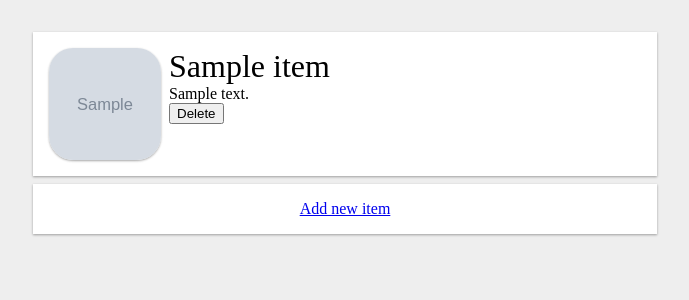
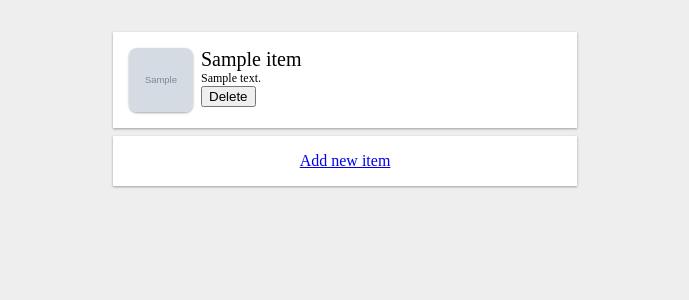
Before and after one commit to BlueKnek/Wheere1, a Flask app: page /items in a window 1280 px wide. Shown: the top 300 px of the page, without its empty margins (295-984 px from the left). Run offline with Flask 2, Linux system fonts and the light colour scheme; tables that the repository leaves empty hold one stand-in row (values such as "Sample post"); grey boxes marked "Sample" are stand-in pictures.

Commit message:
Style - smaller items

```diff
--- a/static/style.css
+++ b/static/style.css
@@ -6,7 +6,7 @@
 .items-page {
   margin: auto;
   padding: 1em;
-  max-width: 40em;
+  max-width: 30em;
 }
 
 .item, .add-item {
@@ -24,8 +24,8 @@
 
 .item-image {
   flex-shrink: 0;
-  width: 7em;
-  height: 7em;
+  width: 4em;
+  height: 4em;
   text-align: center;
   margin-right: 0.5em;
 }
@@ -34,7 +34,7 @@
   width: 100%;
   height: 100%;
   object-fit: cover;
-  border-radius: 1.5em;
+  border-radius: 0.5em;
   box-shadow: 0 1px 3px rgba(0,0,0,0.12), 0 1px 2px rgba(0,0,0,0.24);
 }
 
@@ -43,7 +43,11 @@
 }
 
 .item-name {
-  font-size: 2em;
+  font-size: 1.25em;
+}
+
+.item-description {
+  font-size: 0.75em;
 }
 
 .add-item {
```
